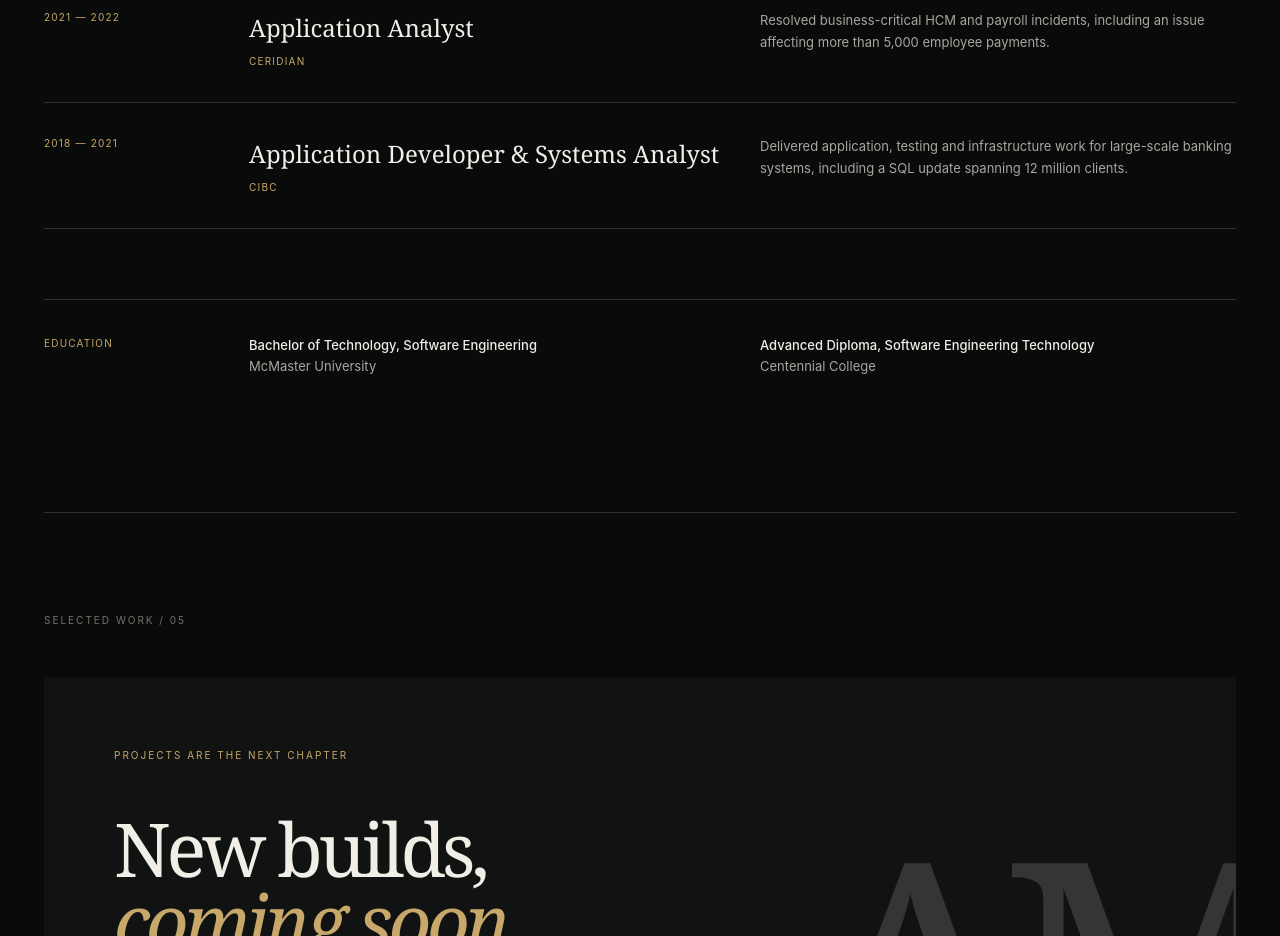
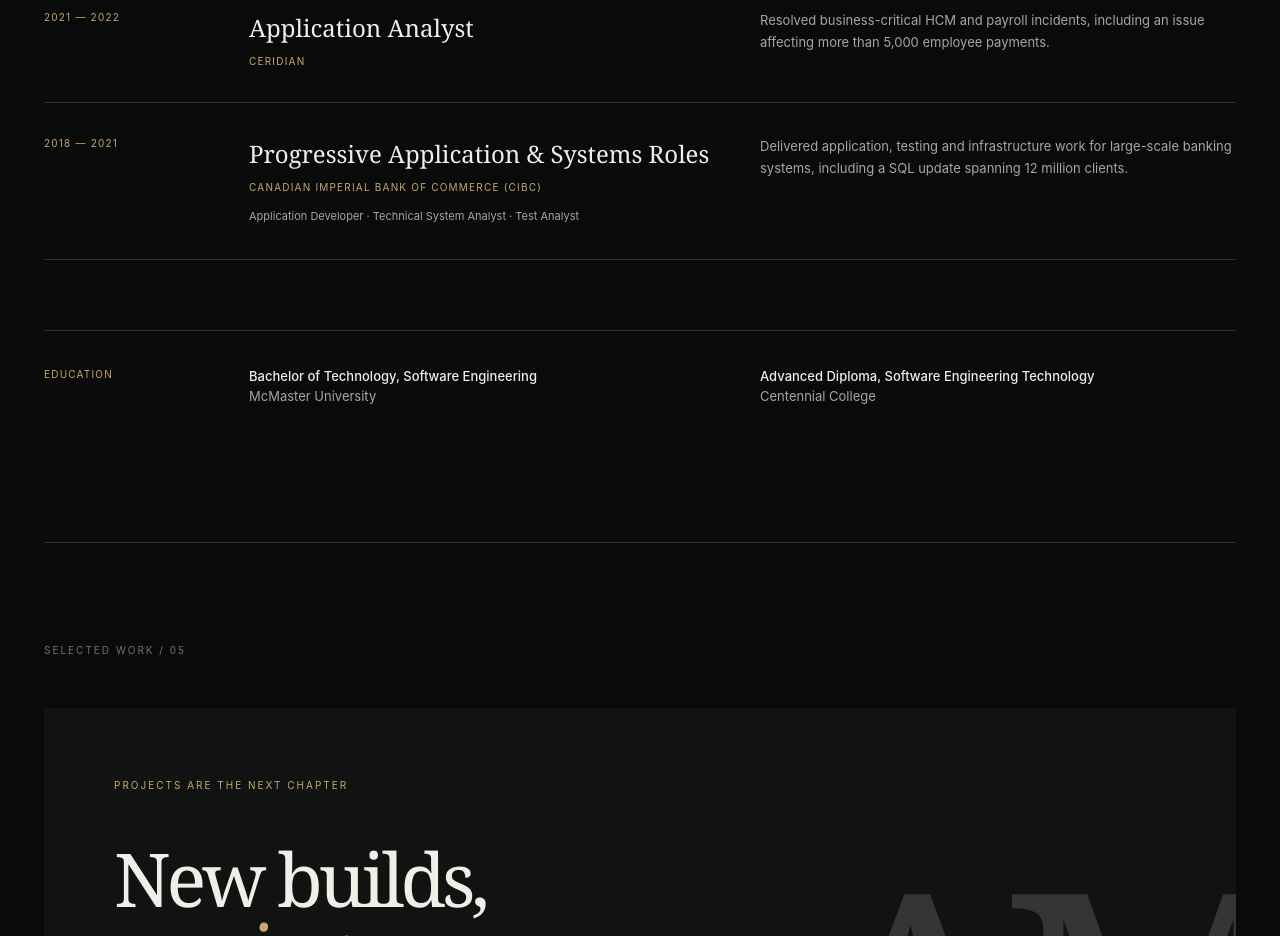
Before and after one commit to AMyrzaly/abubakir-myrzaly-portfolio, a Next.js app: page / in a window 1280 px wide. Shown: the part 3100-4036 px from the top of the page. Built offline with nearby package versions, Linux system fonts and the light colour scheme.

Commit message:
Clarify CIBC career progression

```diff
--- a/app/globals.css
+++ b/app/globals.css
@@ -90,6 +90,7 @@ h1 em, h2 em { color: var(--gold); font-weight: 400; }
 .timeline article { display: grid; grid-template-columns: 170px 1fr 1fr; gap: 35px; padding: 33px 0; border-bottom: 1px solid var(--line); }
 .timeline time, .company { color: var(--gold); font-size: 10px; letter-spacing: .12em; text-transform: uppercase; }
 .timeline h3 { font-family: var(--display); font-size: 24px; font-weight: 400; margin-bottom: 8px; }
+.timeline .progression { margin: 13px 0 0; max-width: 440px; color: var(--muted); font-size: 11px; line-height: 1.6; }
 .timeline .detail { color: var(--muted); font-size: 13px; line-height: 1.65; margin: 0; }
 .education { margin-top: 70px; padding: 35px 0; border-top: 1px solid var(--line); display: grid; grid-template-columns: 170px 1fr 1fr; gap: 35px; color: var(--muted); font-size: 13px; line-height: 1.6; }
 .education > span { color: var(--gold); text-transform: uppercase; letter-spacing: .12em; font-size: 10px; }
--- a/app/page.tsx
+++ b/app/page.tsx
@@ -25,8 +25,9 @@ const experience = [
   },
   {
     dates: "2018 — 2021",
-    role: "Application Developer & Systems Analyst",
-    company: "CIBC",
+    role: "Progressive Application & Systems Roles",
+    company: "Canadian Imperial Bank of Commerce (CIBC)",
+    progression: "Application Developer · Technical System Analyst · Test Analyst",
     detail: "Delivered application, testing and infrastructure work for large-scale banking systems, including a SQL update spanning 12 million clients.",
   },
 ];
@@ -147,7 +148,11 @@ export default function Home() {
           {experience.map((item) => (
             <article key={item.company}>
               <time>{item.dates}</time>
-              <div><h3>{item.role}</h3><p className="company">{item.company}</p></div>
+              <div>
+                <h3>{item.role}</h3>
+                <p className="company">{item.company}</p>
+                {"progression" in item && item.progression ? <p className="progression">{item.progression}</p> : null}
+              </div>
               <p className="detail">{item.detail}</p>
             </article>
           ))}
```
